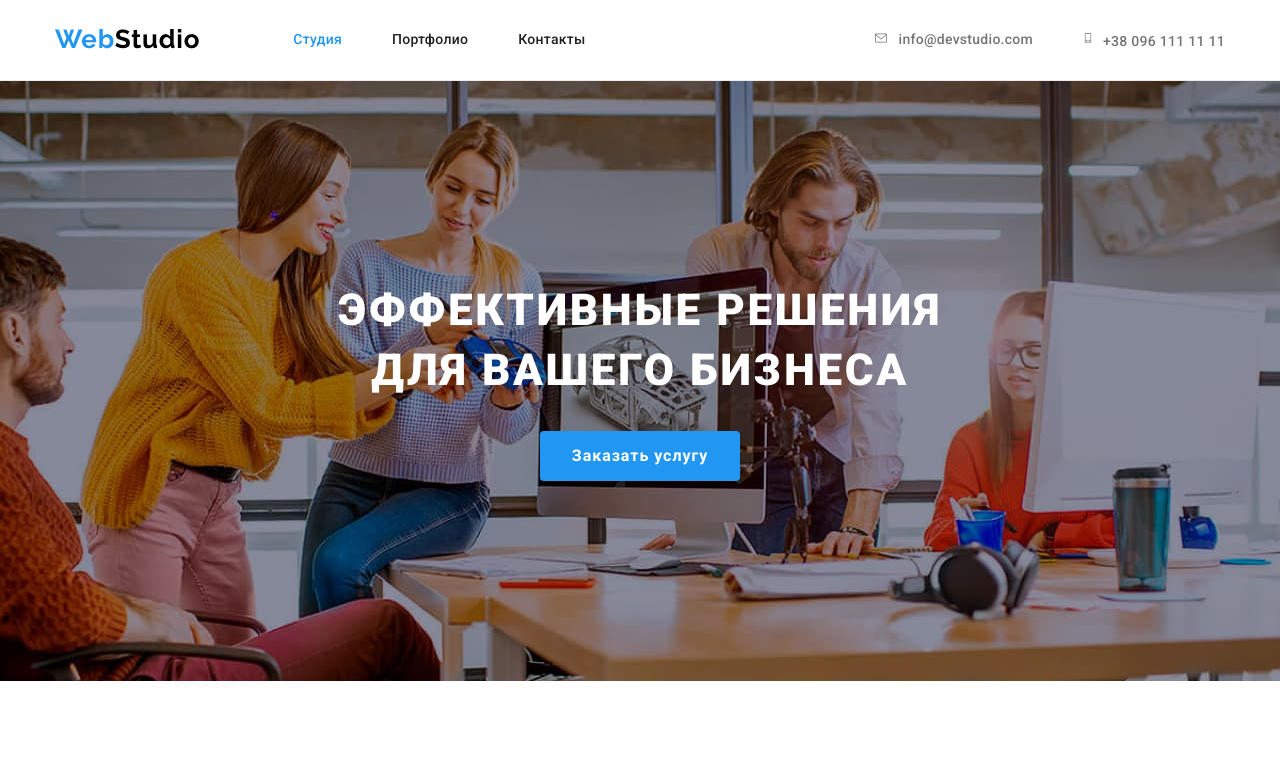
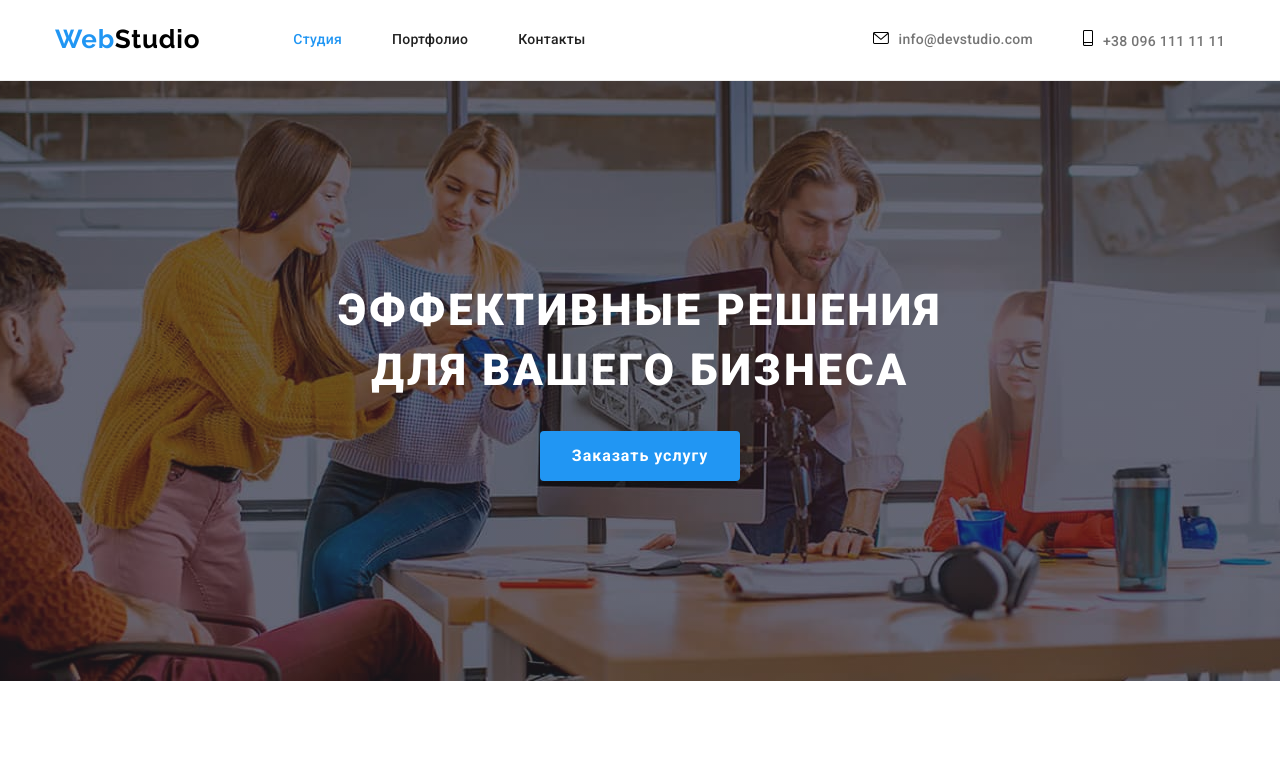
Before and after one commit to MarynaSkoryk/goit-markup-hw-04, a plain HTML site: page index.html in a window 1280 px wide. Shown: the top 771 px of the page. Drawn offline with nearby package versions, Linux system fonts and the light colour scheme.

Commit message:
fix mistakes

```diff
--- a/css/styles.css
+++ b/css/styles.css
@@ -163,13 +163,17 @@ img {
   background-color: var(--secondary-background-color);
   padding-top: 200px;
   padding-bottom: 200px;
-  background-image: linear-gradient (rgba(47, 48, 58, 0.4));
-  background-image: url(../images/hero-image.jpg);
+  margin: 0 auto;
+  background-image: linear-gradient(
+      rgba(47, 48, 58, 0.4),
+      rgba(47, 48, 58, 0.4)
+    ),
+    url(../images/hero-image.jpg);
   max-width: 1600px;
   background-repeat: no-repeat;
   background-position: center;
-  margin: 0 auto;
 }
+
 .hero-container {
   width: 696px;
   text-align: center;
```
Also changed, not shown: images/icons.svg.
